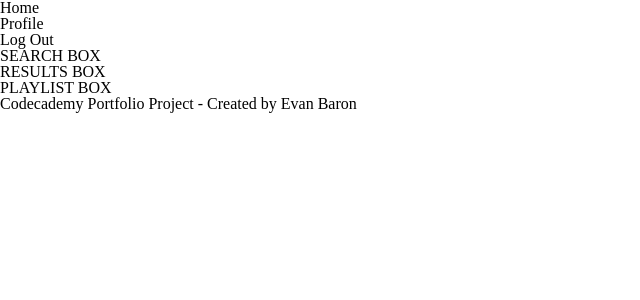
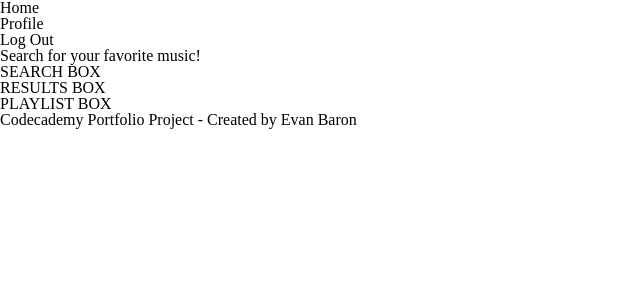
Before and after one commit to evan-baron/jammming-original-evan-version, a React (Create React App) app: page / in a window 1280 px wide. Both pictures are taken after a click on the item "Log In". Shown: the top 300 px of the page, without its empty margins (0-640 px from the left). Built offline with nearby package versions, Linux system fonts and the light colour scheme.

Commit message:
small change

```diff
--- a/src/components/search.js
+++ b/src/components/search.js
@@ -2,7 +2,10 @@ import React from 'react';
 
 function Search() {
     return (
-        <div>SEARCH BOX</div>
+        <>
+            <div>Search for your favorite music!</div>
+            <div>SEARCH BOX</div>
+        </>
     );
 };
 
```
